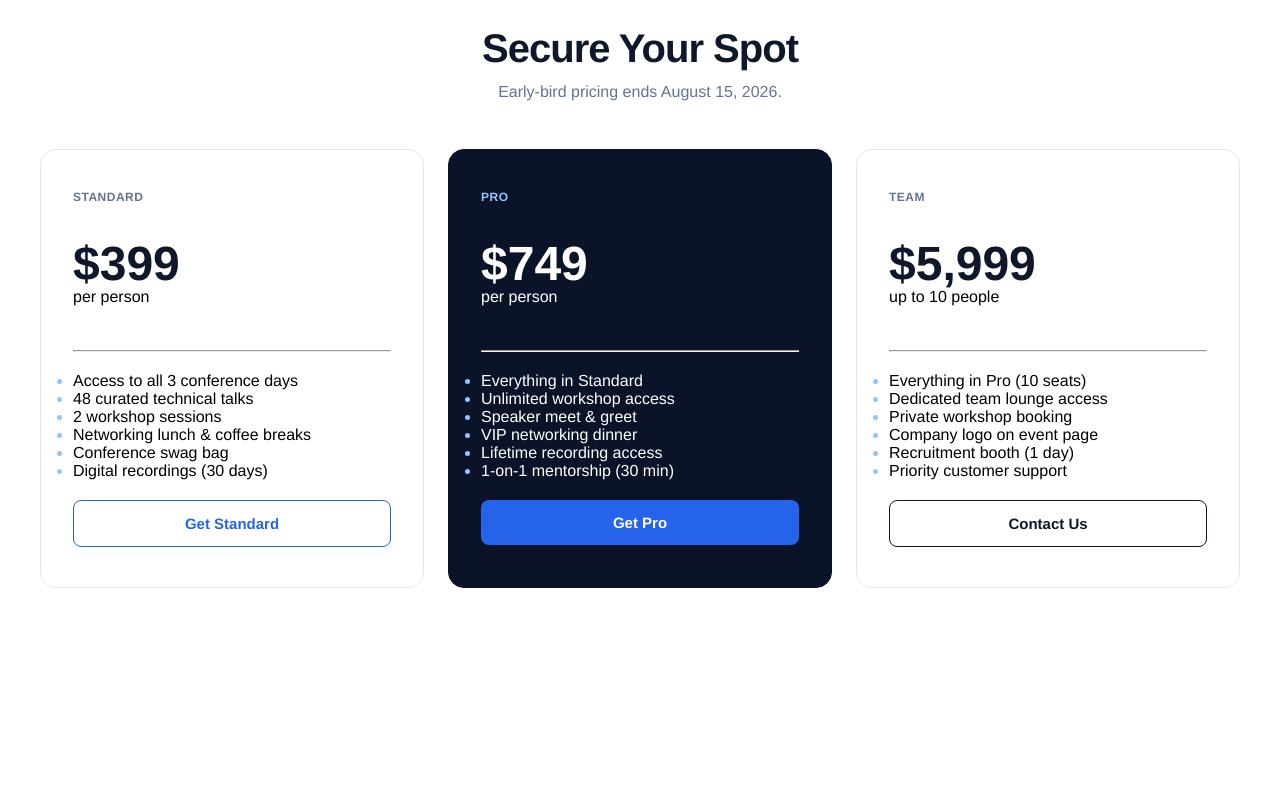
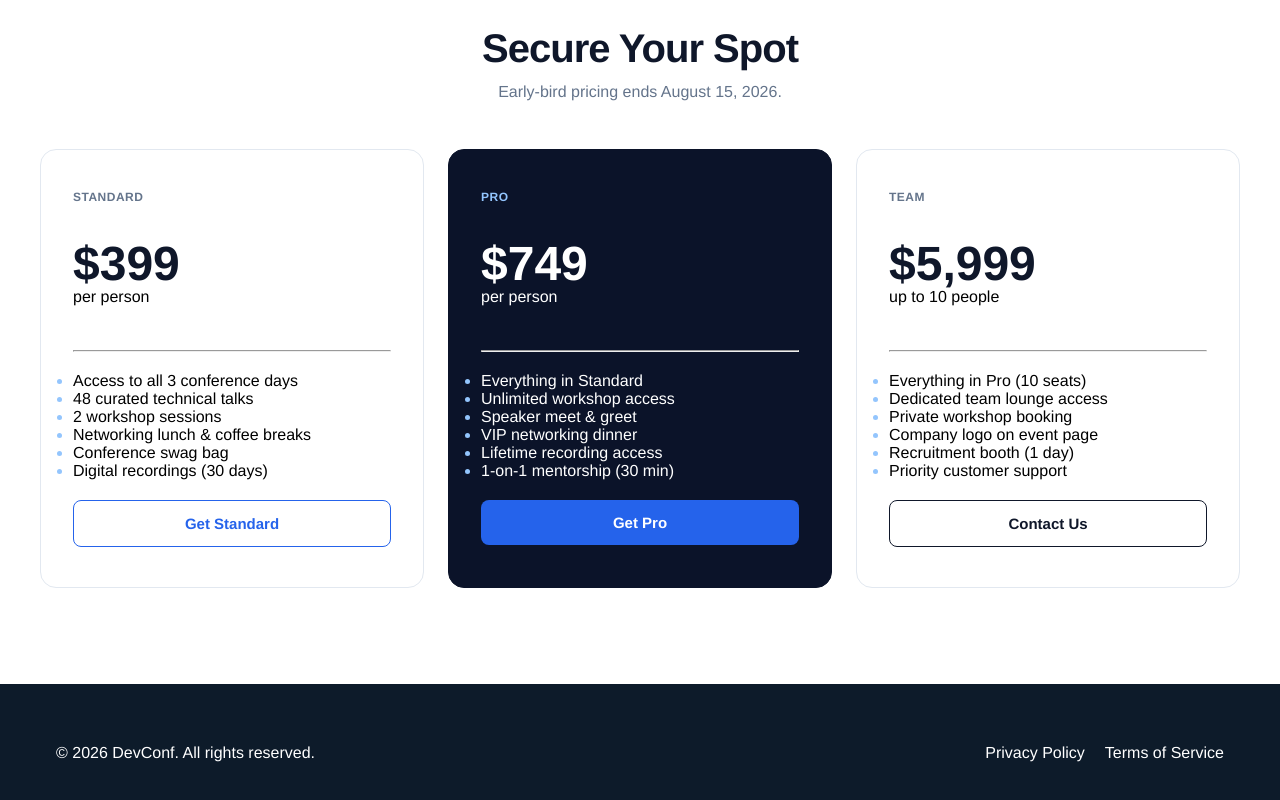
Before and after one commit to Raihan00016/assignment-1.0, a plain HTML site: page index.html in a window 1280 px wide. Shown: the part 1793-2593 px from the top of the page. Before the commit the page ends 2477 px from the top, so only its background shows below. Drawn offline with nearby package versions, Linux system fonts and the light colour scheme.

Commit message:
footer added

```diff
--- a/index.html
+++ b/index.html
@@ -173,7 +173,17 @@
   </main>
   <!-- Main End -->
 
-  <footer></footer>
+  <footer>
+    <div class="footer-parent">
+      <div>
+        <p>© 2026 DevConf. All rights reserved.</p>
+      </div>
+      <div class="footer-left">
+        <a href="">Privacy Policy</a>
+        <a href="">Terms of Service</a>
+      </div>
+    </div>
+  </footer>
 </body>
 
 </html>
--- a/style.css
+++ b/style.css
@@ -296,3 +296,26 @@ header {
 .featured-type {
     color: #93C5FD;
 }
+
+/* footer */
+
+footer{
+    background-color: #0D1B2A;
+    padding: 60px 56px;
+}
+
+.footer-parent{
+    display: flex;
+    justify-content: space-between;
+    color: #ffffff;
+}
+.footer-left{
+    display: flex;
+    gap: 20px;
+    color: #ffffff;
+}
+
+.footer-left a{
+    text-decoration: none;
+    color: #ffffff;
+}
```
